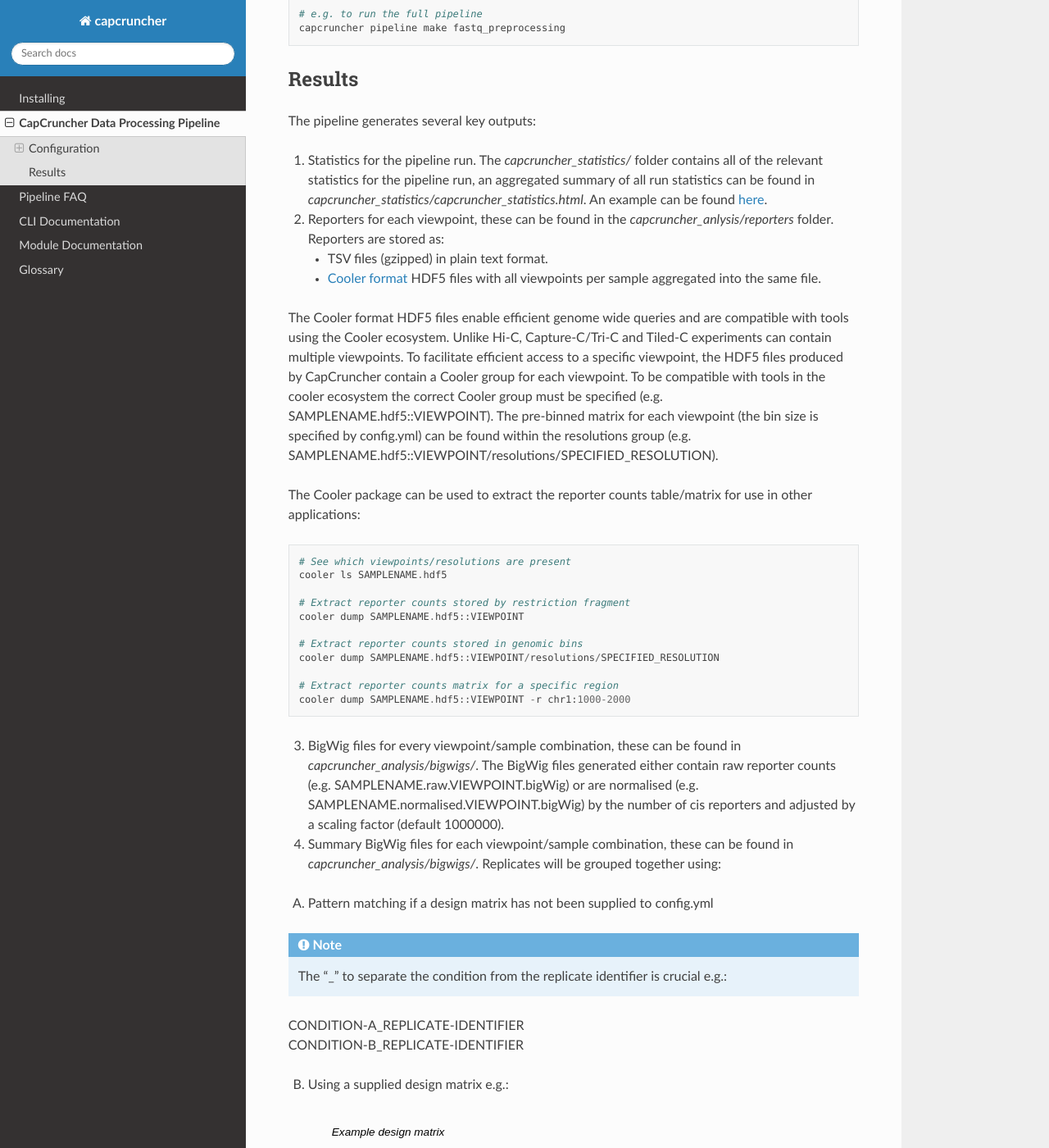
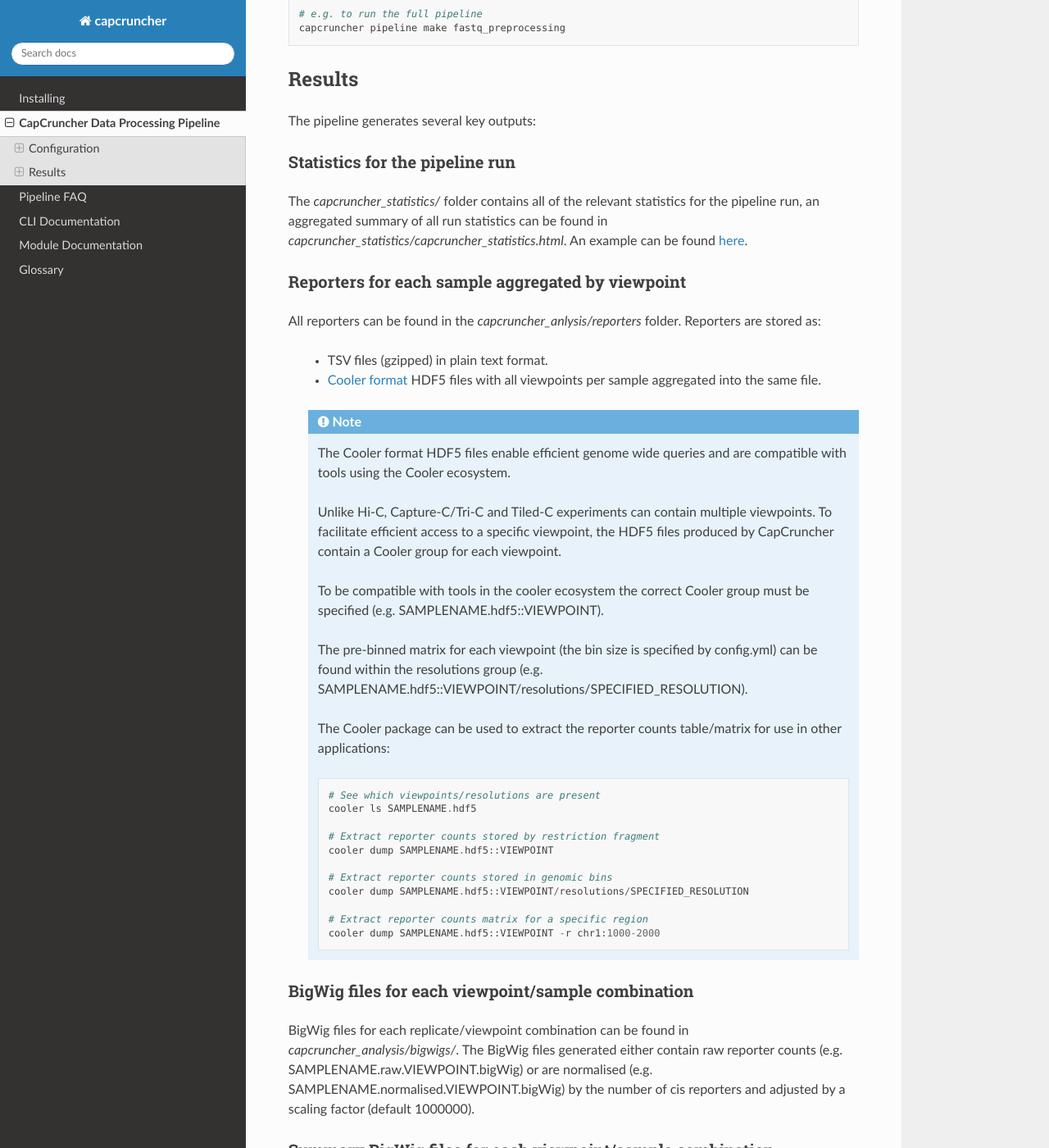
Before and after one commit to sims-lab/CapCruncher, a Sphinx documentation site: the page built from docs/running_the_pipeline.rst, in a window 1280 px wide and 1400 px high, scrolled down 3559 px. Shown: the whole window at 82% size. Built offline with Sphinx 7.4.7 and the Read the Docs theme 2.0.0, drawn with Linux system fonts in a browser that asks for light colours; some of the changed text lies outside the part shown.

Commit message:
Updated running the pipeline section

```diff
--- a/docs/running_the_pipeline.rst
+++ b/docs/running_the_pipeline.rst
@@ -165,41 +165,57 @@ Results
 
 The pipeline generates several key outputs:
 
-1) Statistics for the pipeline run. The *capcruncher_statistics/* folder contains all of the relevant statistics
-   for the pipeline run, an aggregated summary of all run statistics can be found in
-   *capcruncher_statistics/capcruncher_statistics.html*.
-   An example can be found `here <static/capcruncher_statistics.html>`_.
+Statistics for the pipeline run
+*******************************
+
+The *capcruncher_statistics/* folder contains all of the relevant statistics
+for the pipeline run, an aggregated summary of all run statistics can be found in
+*capcruncher_statistics/capcruncher_statistics.html*. An example can be found `here <_static/capcruncher_statistics.html>`_.
 
 
-2) Reporters for each viewpoint, these can be found in the *capcruncher_anlysis/reporters* folder. Reporters are stored as:
+Reporters for each sample aggregated by viewpoint
+*************************************************
+
+All reporters can be found in the *capcruncher_anlysis/reporters* folder. Reporters are stored as:
 
    - TSV files (gzipped) in plain text format.
    - `Cooler format <https://cooler.readthedocs.io/en/latest/>`_ HDF5 files with all viewpoints per sample aggregated into the same file.
 
-The Cooler format HDF5 files enable efficient genome wide queries and are compatible with tools using the Cooler ecosystem. Unlike Hi-C, Capture-C/Tri-C
-and Tiled-C experiments can contain multiple viewpoints. To facilitate efficient access to a specific viewpoint, the HDF5 files produced by CapCruncher
-contain a Cooler group for each viewpoint. To be compatible with tools in the cooler ecosystem the correct
-Cooler group must be specified (e.g. SAMPLENAME.hdf5::VIEWPOINT). The pre-binned matrix for each viewpoint (the bin size is specified by config.yml)
-can be found within the resolutions group (e.g. SAMPLENAME.hdf5::VIEWPOINT/resolutions/SPECIFIED_RESOLUTION).
+   .. note::
+    The Cooler format HDF5 files enable efficient genome wide queries and are compatible with tools using the Cooler ecosystem.
 
-The Cooler package can be used to extract the reporter counts table/matrix for use in other applications::
+    Unlike Hi-C, Capture-C/Tri-C and Tiled-C experiments can contain multiple viewpoints. To facilitate efficient access to a specific viewpoint, the HDF5 files produced by CapCruncher
+    contain a Cooler group for each viewpoint.
 
-    # See which viewpoints/resolutions are present
-    cooler ls SAMPLENAME.hdf5
+    To be compatible with tools in the cooler ecosystem the correct Cooler group must be specified (e.g. SAMPLENAME.hdf5::VIEWPOINT).
 
-    # Extract reporter counts stored by restriction fragment
-    cooler dump SAMPLENAME.hdf5::VIEWPOINT
+    The pre-binned matrix for each viewpoint (the bin size is specified by config.yml)
+    can be found within the resolutions group (e.g. SAMPLENAME.hdf5::VIEWPOINT/resolutions/SPECIFIED_RESOLUTION).
 
-    # Extract reporter counts stored in genomic bins
-    cooler dump SAMPLENAME.hdf5::VIEWPOINT/resolutions/SPECIFIED_RESOLUTION
+    The Cooler package can be used to extract the reporter counts table/matrix for use in other applications::
 
-    # Extract reporter counts matrix for a specific region
-    cooler dump SAMPLENAME.hdf5::VIEWPOINT -r chr1:1000-2000
+        # See which viewpoints/resolutions are present
+        cooler ls SAMPLENAME.hdf5
 
-3) BigWig files for every viewpoint/sample combination, these can be found in *capcruncher_analysis/bigwigs/*. The BigWig files generated either contain raw reporter counts (e.g. SAMPLENAME.raw.VIEWPOINT.bigWig)
-   or are normalised (e.g. SAMPLENAME.normalised.VIEWPOINT.bigWig) by the number of cis reporters and adjusted by a scaling factor (default 1000000).
+        # Extract reporter counts stored by restriction fragment
+        cooler dump SAMPLENAME.hdf5::VIEWPOINT
 
-4) Summary BigWig files for each viewpoint/sample combination, these can be found in *capcruncher_analysis/bigwigs/*. Replicates will be grouped together using:
+        # Extract reporter counts stored in genomic bins
+        cooler dump SAMPLENAME.hdf5::VIEWPOINT/resolutions/SPECIFIED_RESOLUTION
+
+        # Extract reporter counts matrix for a specific region
+        cooler dump SAMPLENAME.hdf5::VIEWPOINT -r chr1:1000-2000
+
+BigWig files for each viewpoint/sample combination
+**************************************************
+
+BigWig files for each replicate/viewpoint combination can be found in *capcruncher_analysis/bigwigs/*. The BigWig files generated either contain raw reporter counts (e.g. SAMPLENAME.raw.VIEWPOINT.bigWig)
+or are normalised (e.g. SAMPLENAME.normalised.VIEWPOINT.bigWig) by the number of cis reporters and adjusted by a scaling factor (default 1000000).
+
+Summary BigWig files for each viewpoint/sample combination
+**********************************************************
+Summary BigWig files can also be found in *capcruncher_analysis/bigwigs/*. Different replicate aggregations e.g. median, sum can be performed by altering the summary_methods entry within the plot section of config.yml.
+Replicates will be grouped together using:
 
 A) Pattern matching if a design matrix has not been supplied to config.yml
 
@@ -224,15 +240,17 @@ B) Using a supplied design matrix e.g.:
     "SAMPLE-B_3", "CONDITION_B"
 
 
-Subtraction BigWigs will also be generated for every viewpoint/condition permutation.
 
-5) A UCSC hub containing:
+UCSC hub
+********
 
-   * BigWigs for each replicate/viewpoint combination
-   * BigWigs for each condition/viewpoint combination
-   * Subtraction BigWigs for each condition
-   * Viewpoints used
-   * Run statistics
+The UCSC hub generated by the CapCruncher pipeline contains:
+
+* BigWigs for each replicate/viewpoint combination
+* BigWigs for each condition/viewpoint combination
+* Subtraction BigWigs for each condition
+* Viewpoints used
+* Run statistics
 
 The UCSC hub can be found in the directory specified by hub_dir in config.yml. To view the hub on UCSC
 move/upload the hub to a publically accessible location and paste the address into the UCSC Genome Browser
```
